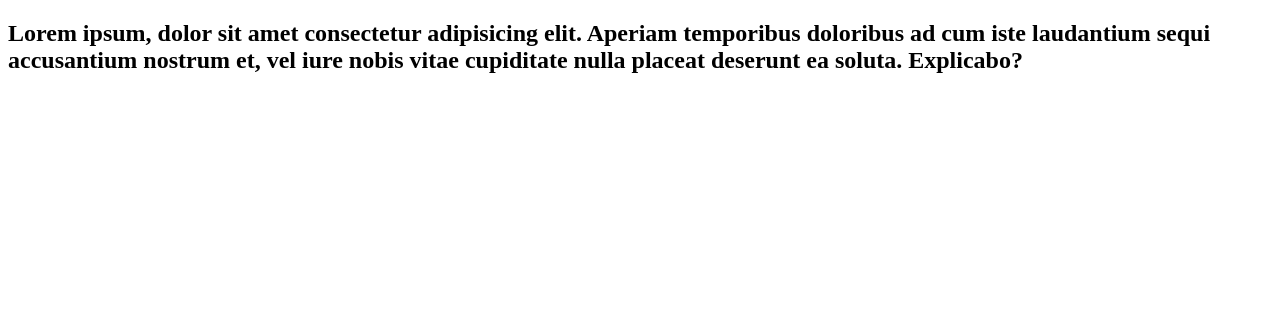
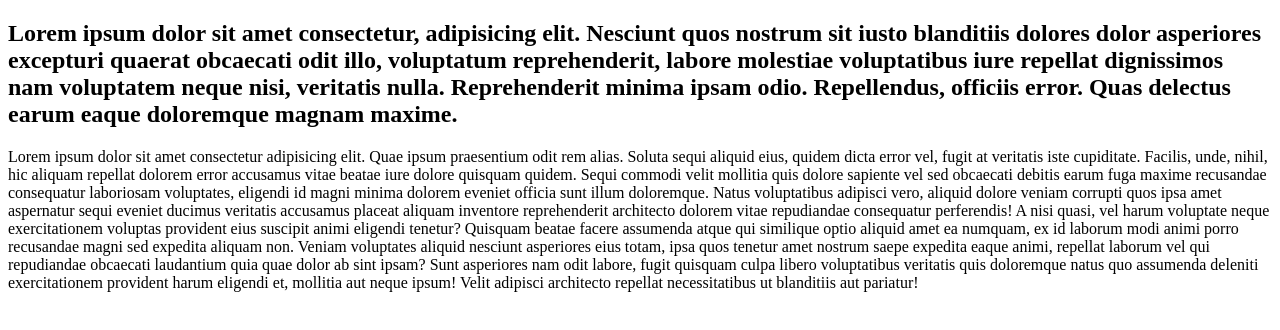
Before and after one commit to NurAlamZiku/my-second-repo, a plain HTML site: page index.html in a window 1280 px wide. Drawn offline with Linux system fonts and the light colour scheme.

Commit message:
change index

```diff
--- a/index.html
+++ b/index.html
@@ -9,8 +9,26 @@
 </head>
 
 <body>
-    <h2>Lorem ipsum, dolor sit amet consectetur adipisicing elit. Aperiam temporibus doloribus ad cum iste laudantium
-        sequi accusantium nostrum et, vel iure nobis vitae cupiditate nulla placeat deserunt ea soluta. Explicabo?</h2>
+    <h2>
+        Lorem ipsum dolor sit amet consectetur, adipisicing elit. Nesciunt quos nostrum sit iusto blanditiis dolores
+        dolor asperiores excepturi quaerat obcaecati odit illo, voluptatum reprehenderit, labore molestiae voluptatibus
+        iure repellat dignissimos nam voluptatem neque nisi, veritatis nulla. Reprehenderit minima ipsam odio.
+        Repellendus, officiis error. Quas delectus earum eaque doloremque magnam maxime.
+    </h2>
+    <p>Lorem ipsum dolor sit amet consectetur adipisicing elit. Quae ipsum praesentium odit rem alias. Soluta sequi
+        aliquid eius, quidem dicta error vel, fugit at veritatis iste cupiditate. Facilis, unde, nihil, hic aliquam
+        repellat dolorem error accusamus vitae beatae iure dolore quisquam quidem. Sequi commodi velit mollitia quis
+        dolore sapiente vel sed obcaecati debitis earum fuga maxime recusandae consequatur laboriosam voluptates,
+        eligendi id magni minima dolorem eveniet officia sunt illum doloremque. Natus voluptatibus adipisci vero,
+        aliquid dolore veniam corrupti quos ipsa amet aspernatur sequi eveniet ducimus veritatis accusamus placeat
+        aliquam inventore reprehenderit architecto dolorem vitae repudiandae consequatur perferendis! A nisi quasi, vel
+        harum voluptate neque exercitationem voluptas provident eius suscipit animi eligendi tenetur? Quisquam beatae
+        facere assumenda atque qui similique optio aliquid amet ea numquam, ex id laborum modi animi porro recusandae
+        magni sed expedita aliquam non. Veniam voluptates aliquid nesciunt asperiores eius totam, ipsa quos tenetur amet
+        nostrum saepe expedita eaque animi, repellat laborum vel qui repudiandae obcaecati laudantium quia quae dolor ab
+        sint ipsam? Sunt asperiores nam odit labore, fugit quisquam culpa libero voluptatibus veritatis quis doloremque
+        natus quo assumenda deleniti exercitationem provident harum eligendi et, mollitia aut neque ipsum! Velit
+        adipisci architecto repellat necessitatibus ut blanditiis aut pariatur!</p>
 </body>
 
 </html>
```
